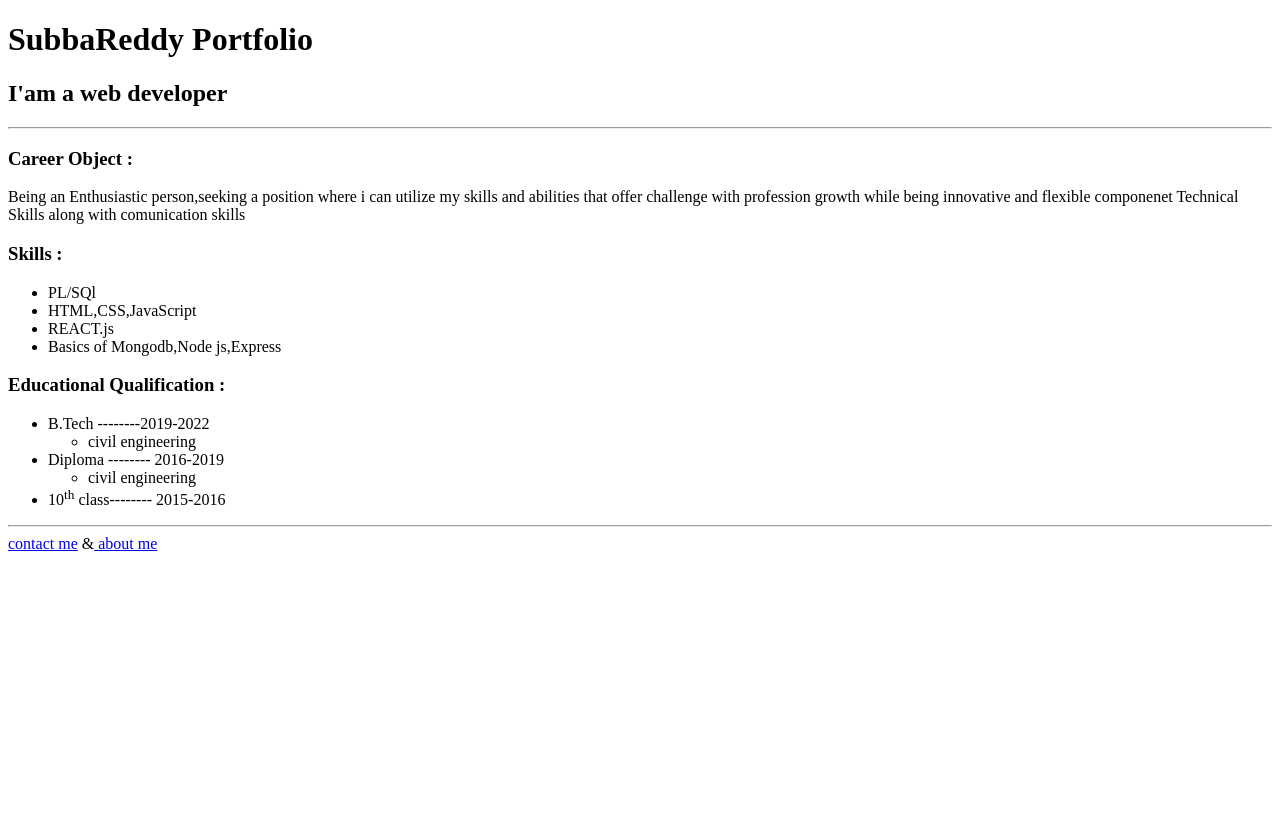
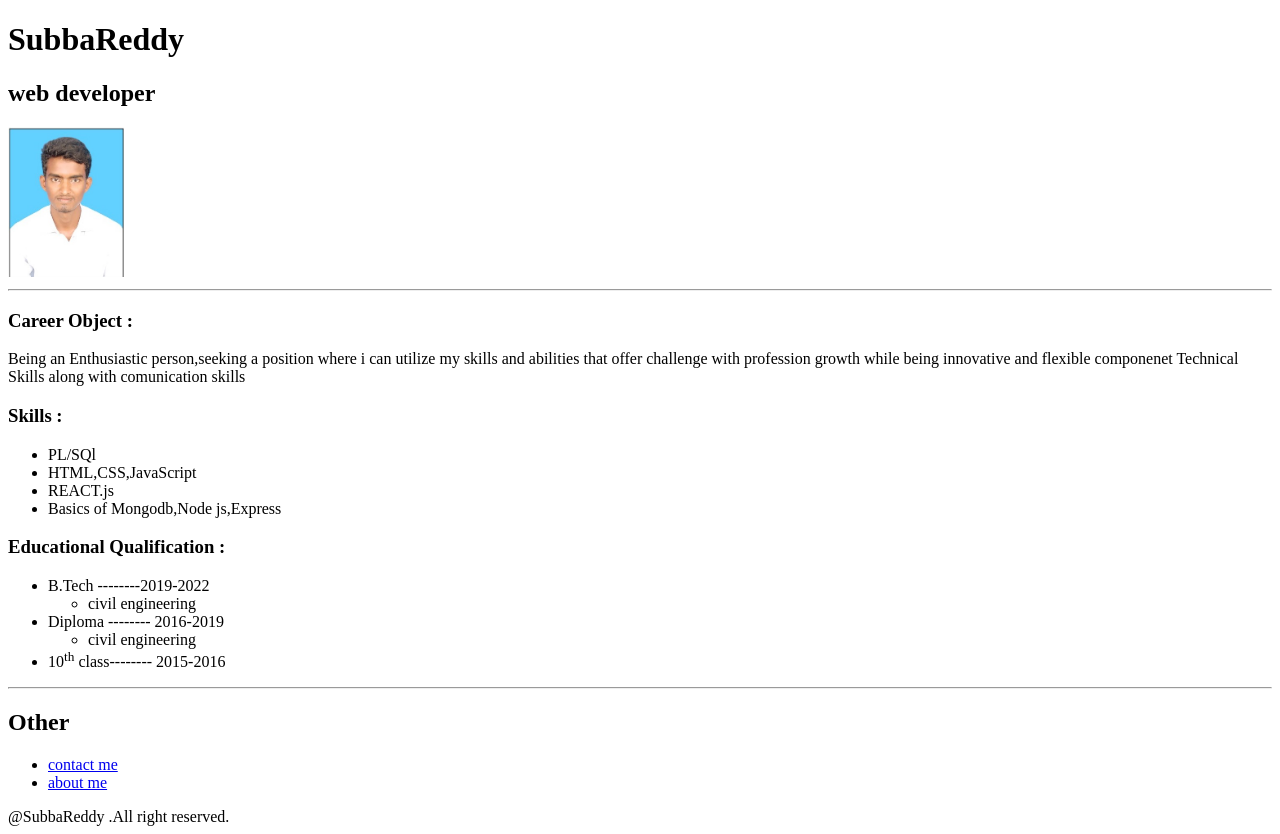
Before and after one commit to reddy-04/portfolio, a plain HTML site: page portfolio/index.html in a window 1280 px wide. Before the commit the page ends 800 px from the top, so only its background shows below. Drawn offline with Linux system fonts and the light colour scheme.

Commit message:
Add files via upload

```diff
--- a/portfolio/index.html
+++ b/portfolio/index.html
@@ -4,14 +4,13 @@
     <meta charset="UTF-8">
     <meta http-equiv="X-UA-Compatible" content="IE=edge">
     <meta name="viewport" content="width=device-width, initial-scale=1.0">
-    <title>Document</title>
+    <title>My Resume</title>
 </head>
 <body>
-    <!-- TODO 1: Create the HTML Boilerplate -->
-<h1> SubbaReddy Portfolio</h1>
-<h2>I'am a web developer</h2>
+<h1> SubbaReddy </h1>
+<h2> web developer</h2>
+<img src="assets/IMG_20210710_122943.jpg" style="height:150px;" alt="my img"/>
 <hr>
-<!-- TODO 2: Add Your previous projects' HTML into the public folder -->
 <h3>Career Object :</h3>
 <p>      Being an Enthusiastic person,seeking a position where i can utilize my skills and abilities that offer challenge with profession growth while being innovative and flexible componenet Technical Skills along with comunication skills </p>
 <h3>Skills :</h3>
@@ -34,7 +33,11 @@
 
 
 <hr>
-<a href="./public/contact.html"> contact me</a>
- &<a href="./public/about.html">  about me</a>
+<h2>Other</h3>
+<ul>
+<li><a href="./public/contact.html"> contact me</a></li>
+ <li><a href="./public/about.html">  about me</a></li>
+</ul>
+@SubbaReddy .All right reserved.
 </body>
 </html>
```
Also changed, not shown: portfolio/assets/IMG_20210710_122943.jpg (added).
